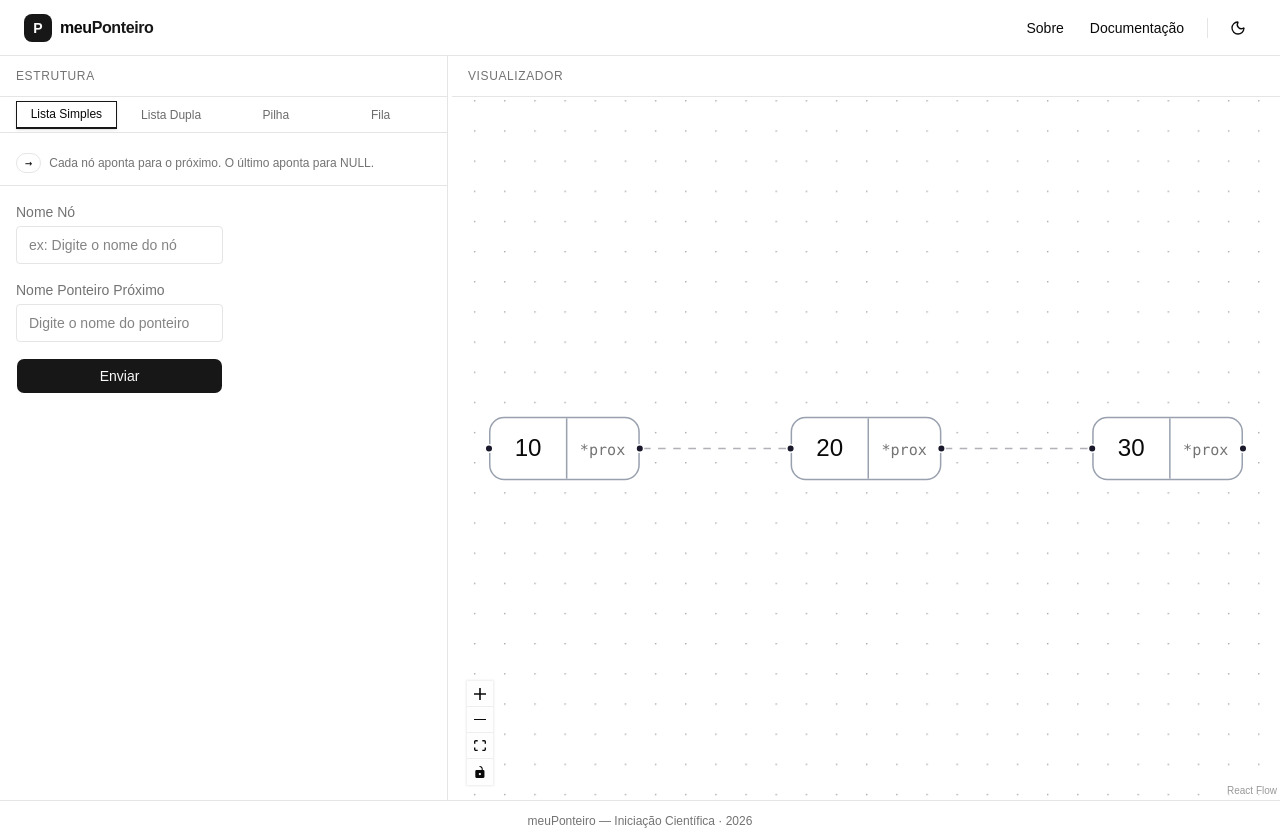
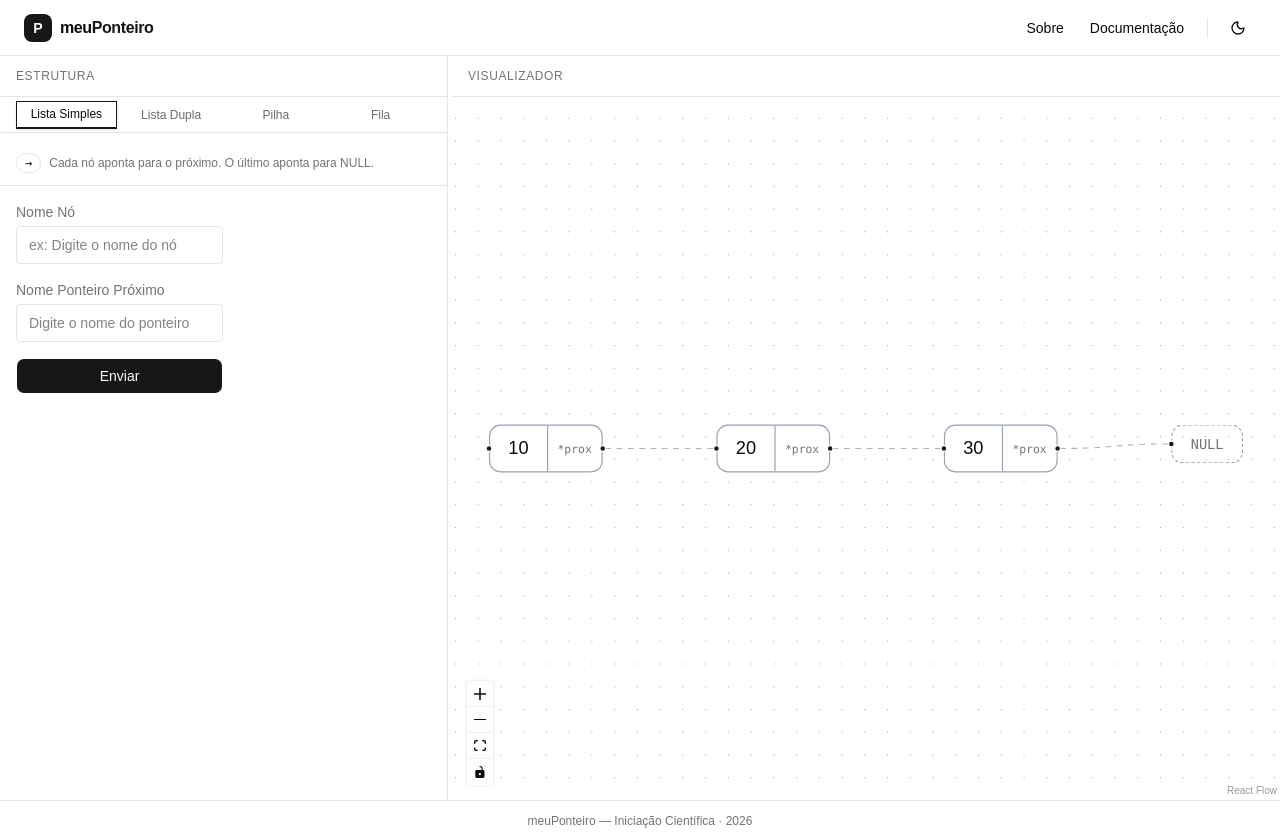
Before and after one commit to ronaldotavcano/IniciacaoCientifica, a React (Vite) app: page / in a window 1280 px wide. Built offline with nearby package versions, Linux system fonts and the light colour scheme.

Commit message:
feat: creating null nodde

```diff
--- a/src/components/FlowPanel.tsx
+++ b/src/components/FlowPanel.tsx
@@ -1,19 +1,14 @@
-import {
-  ReactFlow,
-  Background,
-  Controls,
-  BackgroundVariant,
-  type Node,
-  type Edge,
-} from "@xyflow/react";
+import {ReactFlow, Background, Controls, BackgroundVariant, type Node, type Edge} from "@xyflow/react";
 import "@xyflow/react/dist/style.css";
-import { DoubleNode, SimpleNode, StackNode } from "./nodes/StructNodes";
+import { DoubleNode, SimpleNode, StackNode, NullNode } from "./nodes/StructNodes";
+import { type FormData } from "@/types/StructTypes"
 
 const nodeTypes = {
   "lista-simples": SimpleNode,
   "lista-dupla": DoubleNode,
-  pilha: StackNode,
-  fila: SimpleNode,
+  "pilha": StackNode,
+  "fila": SimpleNode,
+  "null": NullNode,
 };
 
 const STRUCTURE_NODES: Record<string, Node[]> = {
@@ -158,24 +153,52 @@ export default function FlowPanel({
   formData,
 }: FlowPanelProps) {
   function buildNodes() {
-    const base = STRUCTURE_NODES[activeStructure] ?? [];
-    if (!formData) return base;
+  const base = STRUCTURE_NODES[activeStructure] ?? []
 
-    return base.map((node) => ({
-      ...node,
-      data: {
-        ...node.data,
-        nextPointerName:
-          "nextPointerName" in formData ? formData.nextPointerName : undefined,
-        prevPointerName:
-          "previousPointerName" in formData
-            ? formData.previousPointerName
-            : undefined,
-        topPointerName:
-          "topPointerName" in formData ? formData.topPointerName : undefined,
-      },
-    }));
+  const nodes = formData ? base.map((node) => ({...node, data: {
+          ...node.data,
+          nextPointerName: "nextPointerName" in formData ? formData.nextPointerName : undefined,
+          prevPointerName: "prevPointerName" in formData ? formData.prevPointerName : undefined,
+          topPointerName: "topPointerName" in formData ? formData.topPointerName : undefined,
+        },
+      }))
+    : base
+
+  const lastNode = base[base.length - 1]
+  if (!lastNode) return nodes
+
+  const isVertical = activeStructure === "pilha"
+  const nullPosition = {
+    x: isVertical ? lastNode.position.x : lastNode.position.x + 200,
+    y: isVertical ? lastNode.position.y + 200 : lastNode.position.y,
   }
+
+  const nullNode = {
+    id: "null-node",
+    type: "null",
+    position: nullPosition,
+    data: {},
+  }
+
+  return [...nodes, nullNode]
+}
+
+function buildEdges() {
+  const base = STRUCTURE_EDGES[activeStructure] ?? []
+  const nodes = STRUCTURE_NODES[activeStructure] ?? []
+  if (!nodes.length) return base
+
+  const lastNodeId = nodes[nodes.length - 1].id
+
+  const nullEdge = {
+    id: "e-null",
+    source: lastNodeId,
+    target: "null-node",
+    animated: true,
+  }
+
+  return [...base, nullEdge]
+}
 
   return (
     <div className="flex flex-col h-full">
@@ -188,7 +211,7 @@ export default function FlowPanel({
         <ReactFlow
           nodeTypes={nodeTypes}
           nodes={buildNodes()}
-          edges={STRUCTURE_EDGES[activeStructure] ?? []}
+          edges={buildEdges()}
           fitView
           proOptions={{ hideAttribution: false }}
         >
--- a/src/components/nodes/StructNodes.tsx
+++ b/src/components/nodes/StructNodes.tsx
@@ -68,3 +68,16 @@ export function StackNode({ data }: { data: { value: number ; nextPointerName?:
     </div>
   )
 }
+
+export function NullNode() {
+  return (
+    <div>
+      <div className="flex border-[1.5px] border-dashed border-gray-400 dark:border-border bg-transparent rounded-lg">
+        <div className="py-2 px-4 text-muted-foreground font-mono text-xs">
+          NULL
+        </div>
+      </div>
+      <Handle type="target" position={Position.Left} />
+    </div>
+  )
+}
```
